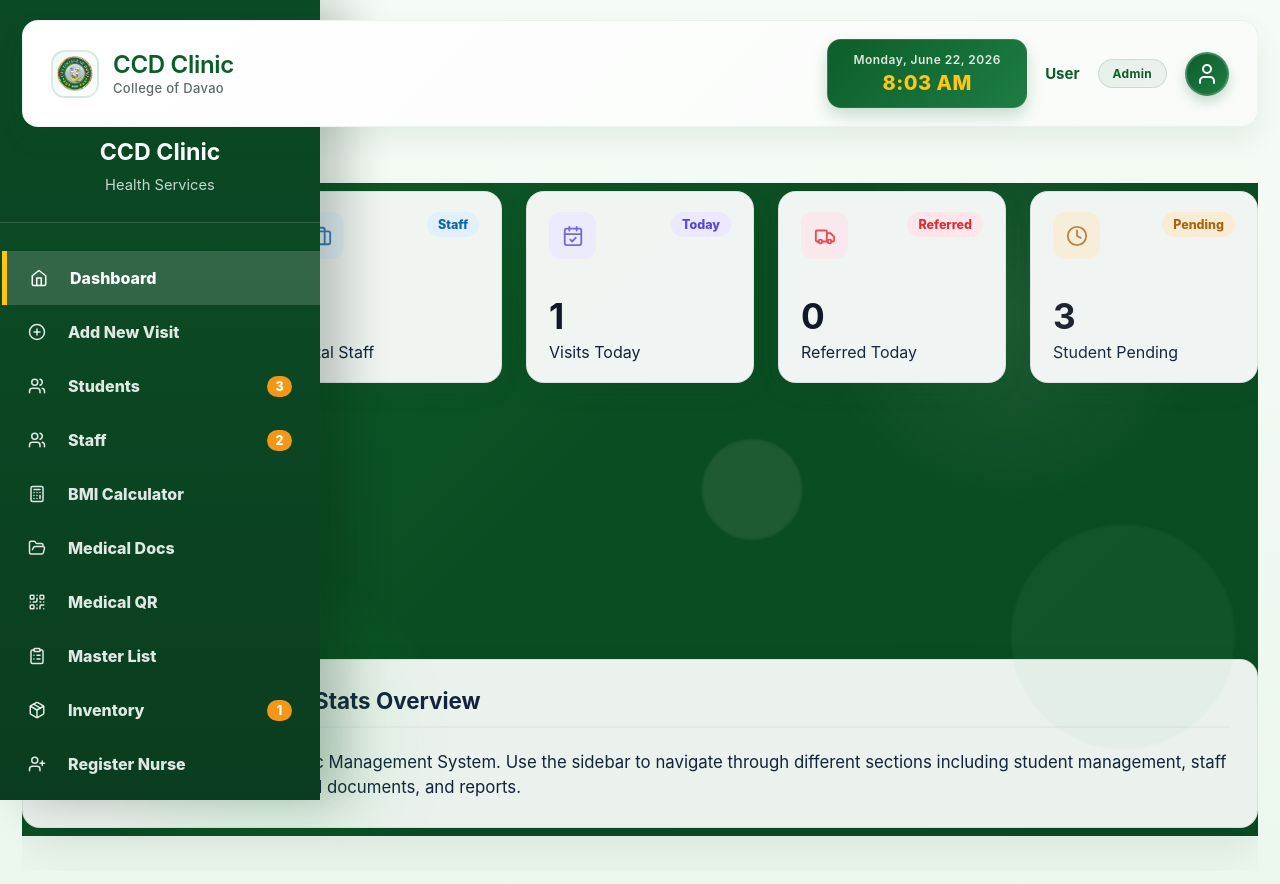
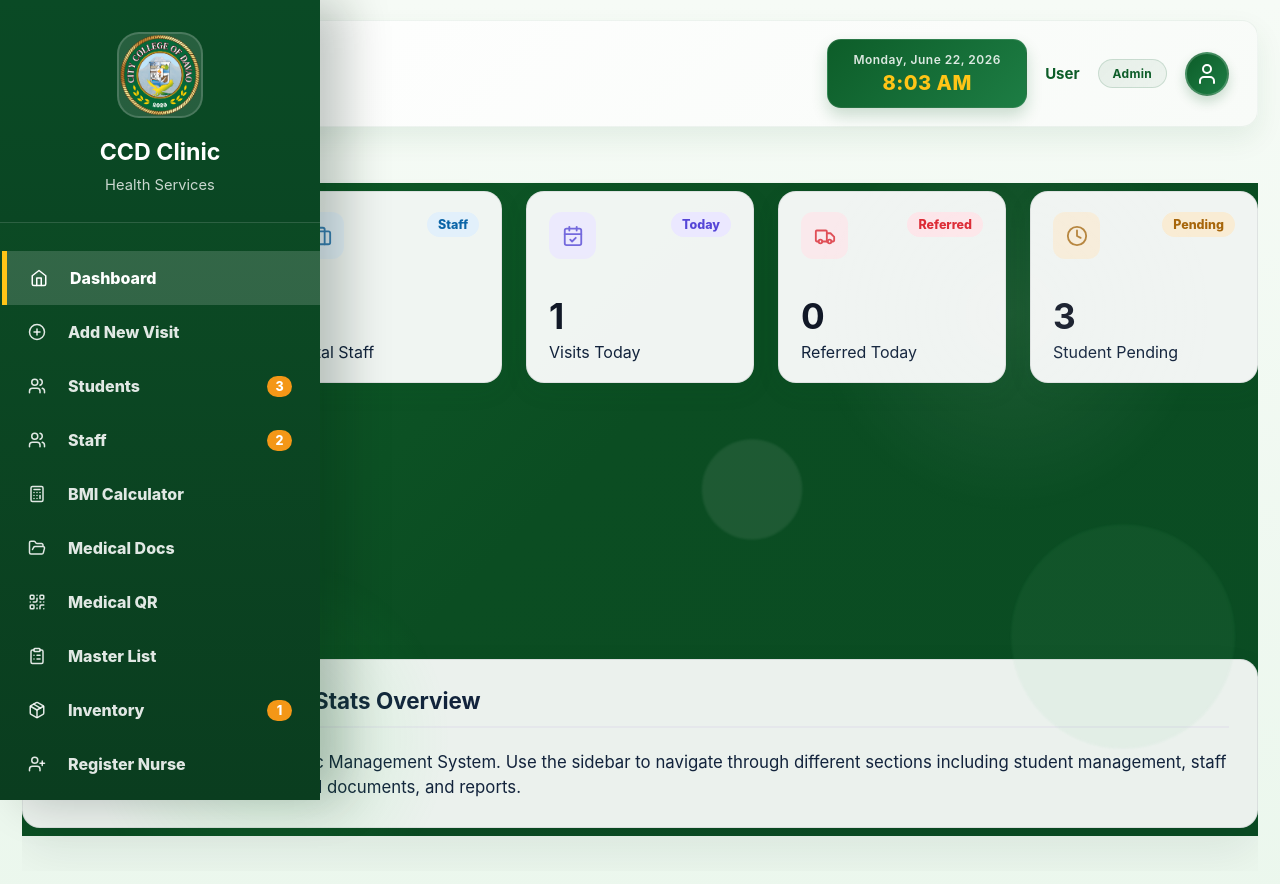
Before and after one commit to ladaoallen178-spec/ccdclinic, a React (Vite) app in the folder clinic-app/: page /dashboard in a window 1280 px wide. Shown: the top 884 px of the page. Built offline with nearby package versions, Linux system fonts and the light colour scheme; no server answers; sample sign-in values are in the browser's storage.

Commit message:
Fix header overlapping sidebar by adjusting z-index values

```diff
--- a/clinic-app/src/index.css
+++ b/clinic-app/src/index.css
@@ -86,7 +86,7 @@ label {
   box-shadow: 18px 0 34px rgba(2, 25, 13, 0.18);
   transform: translateX(calc(-100% + 20px));
   transition: transform 0.28s ease, box-shadow 0.28s ease;
-  z-index: 80;
+  z-index: 90;
 }
 
 .sidebar::after {
@@ -140,7 +140,7 @@ label {
   justify-content: center;
   cursor: pointer;
   transition: all 0.25s ease;
-  z-index: 10;
+  z-index: 95;
 }
 
 .sidebar-toggle-btn:hover {
--- a/clinic-app/src/styles/components/Header.module.css
+++ b/clinic-app/src/styles/components/Header.module.css
@@ -1,6 +1,6 @@
 .header {
   position: relative;
-  z-index: 10002 !important;
+  z-index: 50;
   pointer-events: auto !important;
   background: linear-gradient(135deg, #ffffff 0%, #f8fbf8 100%);
   border-radius: 16px;
@@ -21,7 +21,7 @@
 
 .pageTitle {
   position: relative;
-  z-index: 10003 !important;
+  z-index: 51;
   pointer-events: auto !important;
   display: flex;
   align-items: center;
```
